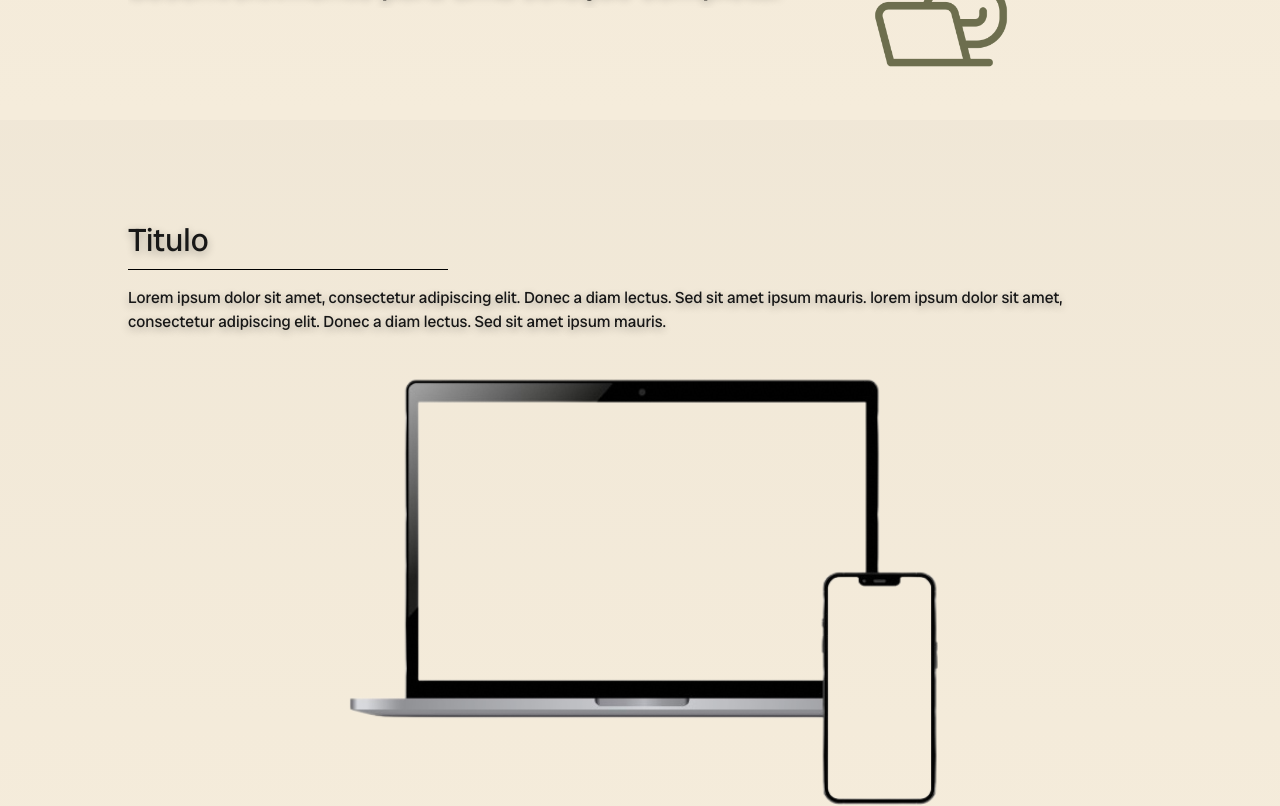
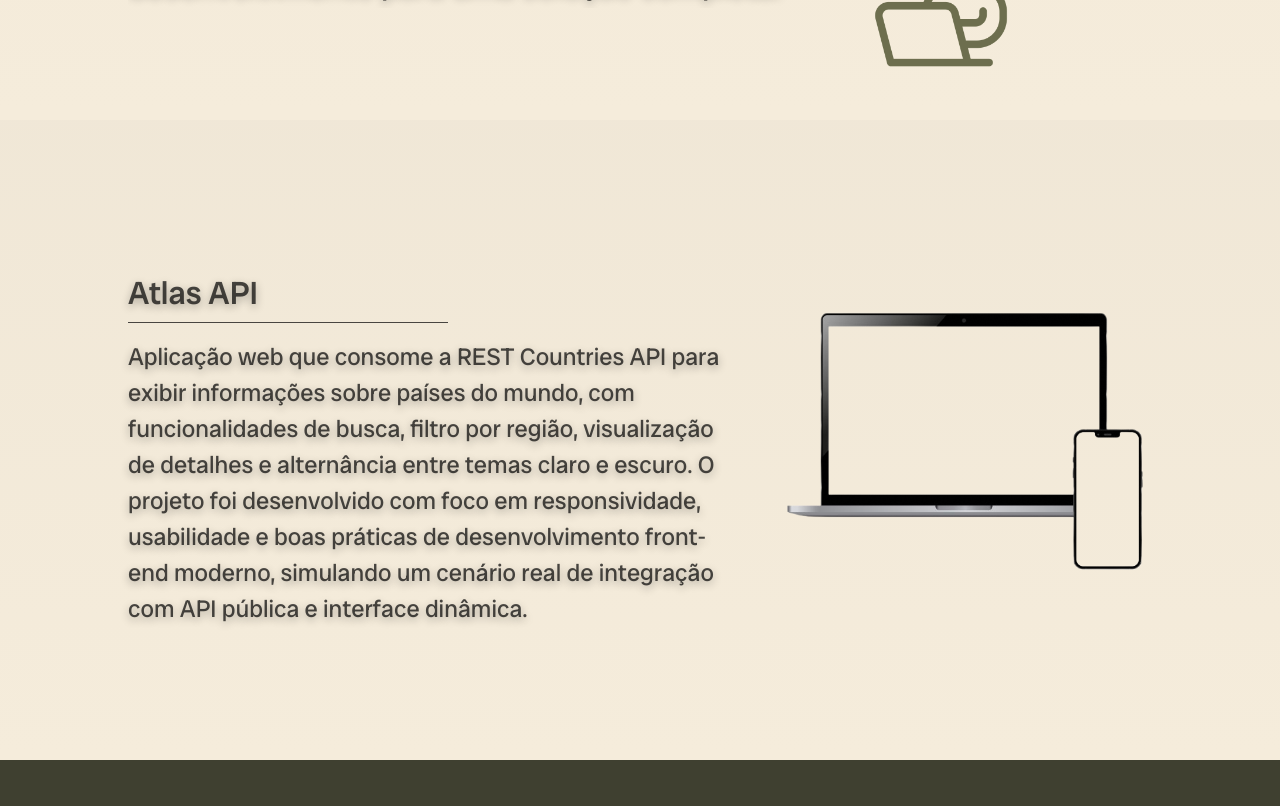
Before and after one commit to adaocomh/eadev_portifolio, a Next.js app: page / in a window 1280 px wide. Shown: the part 1500-2306 px from the top of the page. Built offline with nearby package versions, Linux system fonts and the light colour scheme.

Commit message:
Transcrição da seção "projestos".
Seção "projetos" transcrito de css convencional para tailwind.

```diff
--- a/src/components/projetos/index.tsx
+++ b/src/components/projetos/index.tsx
@@ -1,22 +1,26 @@
 'use client'
-import style from './style.module.css'
 import SlideEffect from '../slideEffect/slideEffect'
+import Image from 'next/image'
 
 export default function AreaPrj(){
     return(
-        <div className={style.prjComp} id='aPS2'>
-            <div className={style.prjConteudo}>
+        <div className='flex justify-center items-center h-[125vh] p-[0px_40px_0px_40px] bg-linear-[180deg,rgba(0,0,0,0.020)1%,rgba(245,236,219,1)99%] md:h-[80vh] md:p-[80px]' id='aPS2'>
+            <div className='flex flex-col justify-center gap-[0vh] max-h-[100vh]
+            md:flex-row md:items-center md:max-h-[80vh]
+            xl:gap-[5vh] xl:max-w-[80vw]'>
                 <SlideEffect<HTMLDivElement>>{
                     (ref, visivel)=>(
-                <div ref={ref} className={`${style.prjSlide} ${visivel ? style.ativo : ''}`}>
-                    <div  className={style.prjHeader}>
-                        <h2>Titulo</h2>
-                        <p>Lorem ipsum dolor sit amet, consectetur adipiscing elit. Donec a diam lectus. Sed sit amet ipsum mauris. lorem ipsum dolor sit amet, consectetur adipiscing elit. Donec a diam lectus. Sed sit amet ipsum mauris.  </p>
+                <div ref={ref} className={`${visivel ? 'translate-x-[0%] transition-all duration-1200 opacity-100' : 'translate-x-[-95%] transition-all duration-1200 opacity-0'}`}>
+                    <div>
+                        <h2 className='w-[60vw] text-[9vw] font-medium text-[var(--cor-font)] text-shadow-[0px_3px_8px_rgba(0,0,0,0.3)] border-b-1 pb-[5px] m-[2vh_0] md:w-[25vw] md:text-[2.5vw]'>Atlas API</h2>
+                        <p className='text-[3vh] font-extralight text-[var(--cor-font)] text-shadow-[0px_3px_8px_rgba(0,0,0,0.3)] md:max-w-[500px] xl:max-w-[800px]'>Aplicação web que consome a REST Countries API para exibir informações sobre países do mundo, com funcionalidades de busca, filtro por região, visualização de detalhes e alternância entre temas claro e escuro. O projeto foi desenvolvido com foco em responsividade, usabilidade e boas práticas de desenvolvimento front-end moderno, simulando um cenário real de integração com API pública e interface dinâmica.</p>
                     </div>
                 </div>
                 )
                 }</SlideEffect>
-                <div className={style.prjImg}></div>
+                <div className='flex justify-center'>
+                    <Image src='/imgs/dispoPrj/exposiPrj.png' alt='' width={500} height={500}/>
+                </div>
             </div>
         </div>
     )
--- a/src/components/projetos/style.module.css
+++ /dev/null
@@ -1,74 +0,0 @@
-.prjComp{
-    display: flex;
-    justify-content: center;
-    align-items: center;
-    min-height: 70vh;
-    padding: 80px 80px 60px 80px;
-    background: linear-gradient(180deg, rgba(0, 0, 0, 0.020) 1%, rgba(245, 236, 219, 1)) 99%;
-}
-.prjConteudo{
-    display: flex;
-    flex-direction: column;
-    justify-content: center;
-    gap: 5vh;
-    max-width: 80vw;
-    max-height: 80vh;
-}
-.prjImg{
-    min-width: 70vw;
-    min-height: 70vh;
-    background: url('../../../public/imgs/dispoPrj/D3999491-472D-4DA0-8B15-BBD1F7683619_1_201_a-removebg-preview.png') no-repeat;
-    background-position: center center;
-    background-size: contain;
-
-}
-.prjHeader h2{
-    width: 25vw;
-    border-bottom: 1px solid black;
-    padding-bottom: 5px;
-    margin: 2vh 0;
-    font-weight: 400;
-    font-size: 2.5vw;
-    font-family: var(--font-primaria);
-    text-shadow: 0px 3px 8px rgba(0, 0, 0, 0.3);
-}
-.prjHeader p{
-    font-family: var(--font-primaria);
-    font-weight: lighter;
-    text-shadow: 0px 3px 8px rgba(0, 0, 0, 0.3);
-}
-.prjSlide{
-    transition: all 1.2s;
-    transform: translateX(-100%);
-    opacity: 0;
-}
-.prjSlide.ativo{
-    transform: translateX(0);
-    opacity: 1;
-}
-@media (max-width: 1400px){
-.prjConteudo{
-    gap: 2vh;
-    max-height: 80vh;
-}
-.prjImg{
-    min-width: 60vw;
-    min-height: 60vh;
-}
-}
-@media (max-width: 800px){
-.prjComp{
-    padding: 40px 40px 0px 40px;
-}
-.prjHeader h2{
-    width: 60vw;
-    font-size: 9vw;
-}
-.prjHeader p{
-    font-size: 3vh;
-}
-.prjConteudo{
-    gap: none;
-    max-height: 100vh;
-}
-}
```
Also changed, not shown: public/imgs/dispoPrj/exposiPrj.png (renamed from public/imgs/dispoPrj/D3999491-472D-4DA0-8B15-BBD1F7683619_1_201_a-removebg-preview.png).
